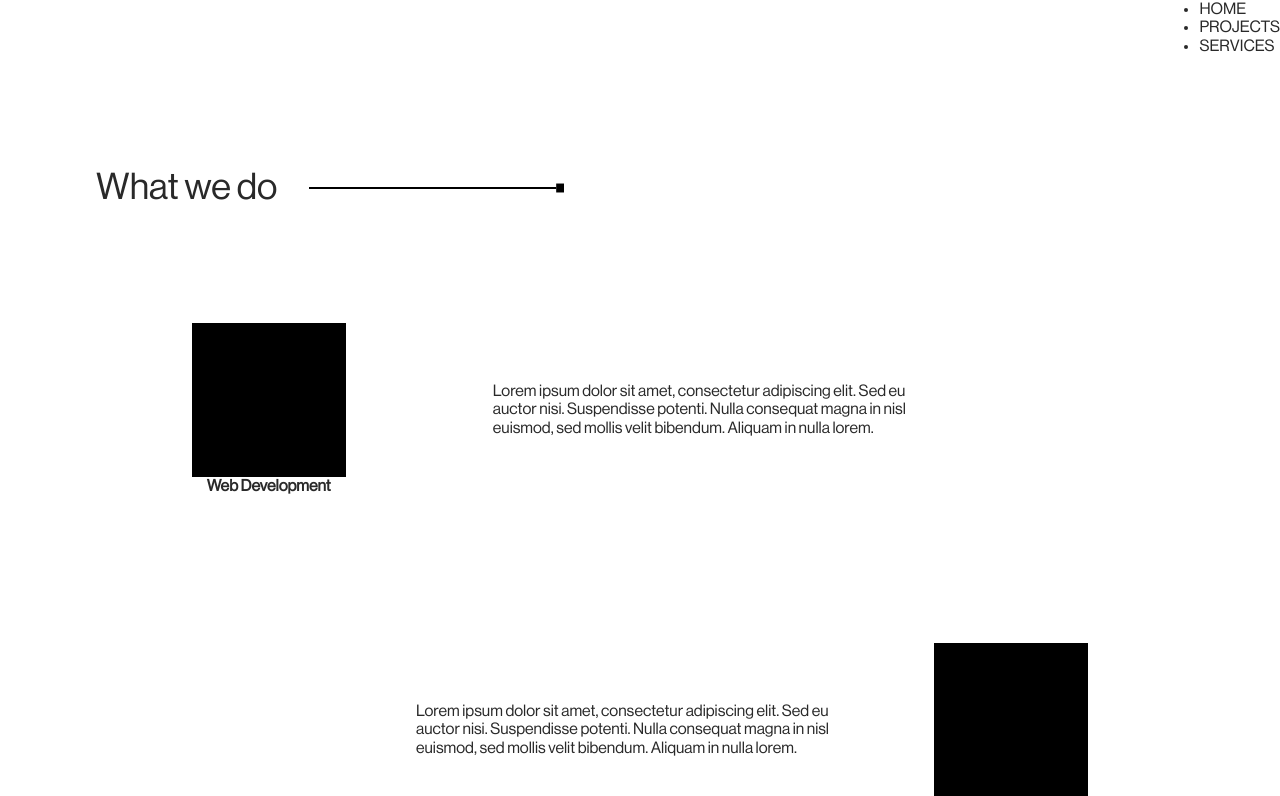
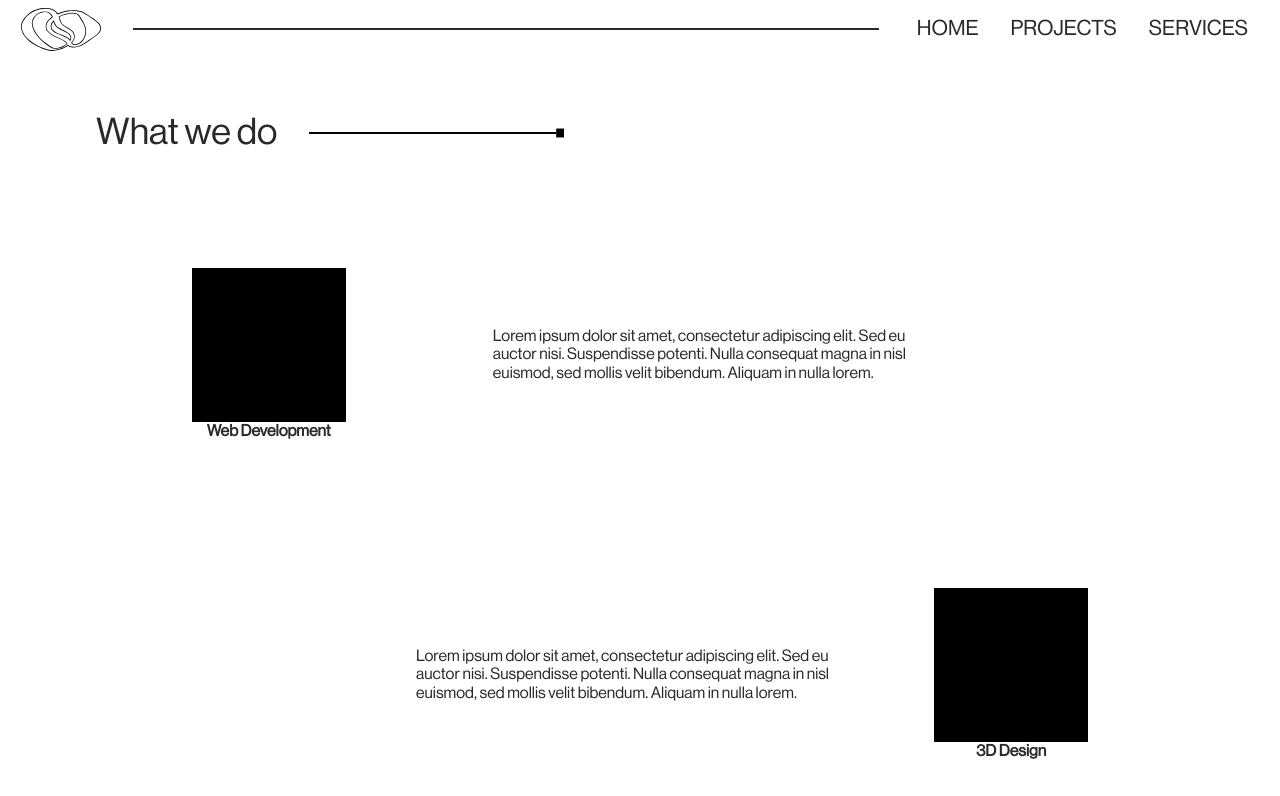
Before and after one commit to ocovestudios/ocove-studios, a Next.js app: page /services in a window 1280 px wide. Shown: the top 796 px of the page. Built offline with nearby package versions, Linux system fonts and the light colour scheme.

Commit message:
nav styling

```diff
--- a/styles/components/_navbar.scss
+++ b/styles/components/_navbar.scss
@@ -1,31 +1,61 @@
 .nav {
     display: flex;
-    width: 100%;
+    width: 100vw;
     justify-content: space-between;
     align-items: center;
+    padding: 0.5rem 1rem 0.5rem 1.3rem;
+    position: fixed;
+    top: 0;
 
-    .nav--links--list {
+    .nav__logo {
+        min-width: 80px;
+        height: 42px;
+        margin: 0 10px 0 0;
+        &:hover {
+            cursor: pointer;
+        }
+    }
+    .nav__line {
+        width: 60%;
+        height: 1.2px;
+        background-color: #292929;
+    }
+
+    @media (max-width: 500px) {
+        .nav__line {
+            display: none;
+        }
+    }
+
+    .nav__links-list {
         list-style-type: none;
         display: flex;
+        font-size: $nav-fs;
 
         li {
             padding: 0.5rem 1rem;
         }
-
-        .nav--link {
+        .nav__link {
             &:hover {
                 cursor: pointer;
-            }
-        }
-
-        .nav--link-home {
-            display: none;
-        }
-
-        @media (min-width: 850px) {
-            .nav--link-home {
-                display: initial;
+                color: #535353
             }
         }
     }
+
+    @media (max-width: 850px) {
+        .nav {
+            display: flex;
+            justify-content: space-evenly;
+        }
+        .nav__logo {
+            min-width: 70px;
+        }
+        .nav__home {
+            display: none;
+        }
+        .nav__links-list {
+            font-size: calc($nav-fs + 3px);
+        }
+    }
 }
```
